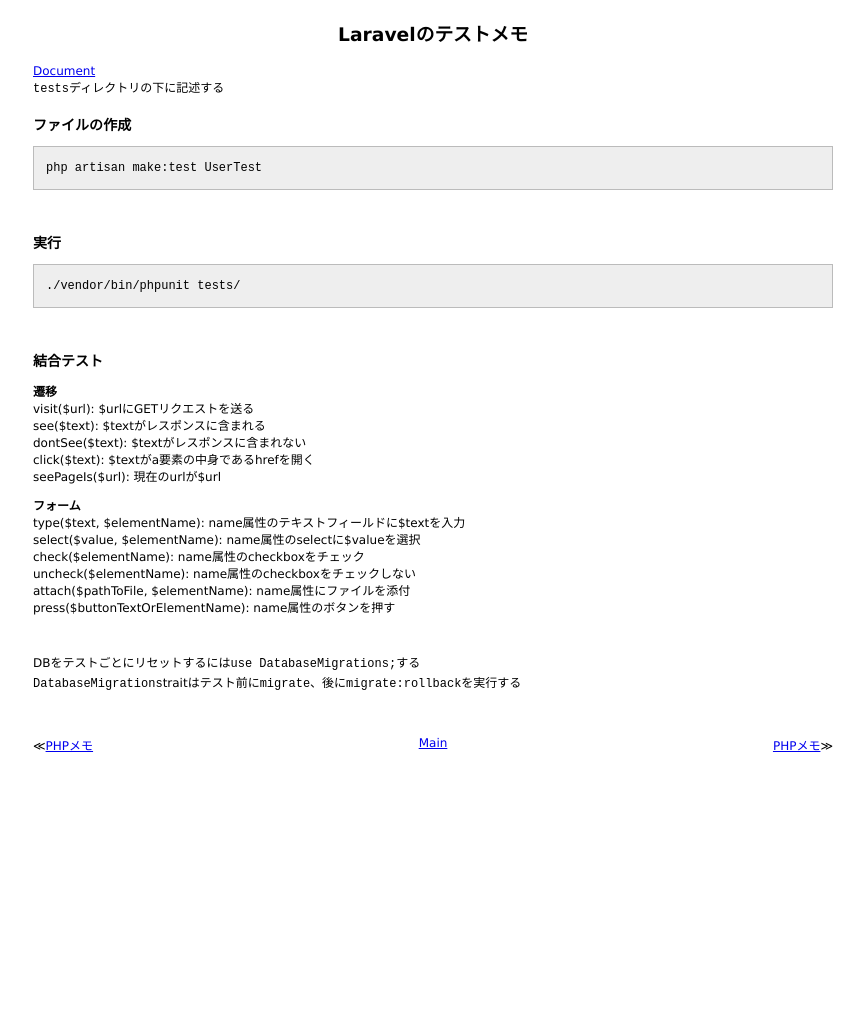
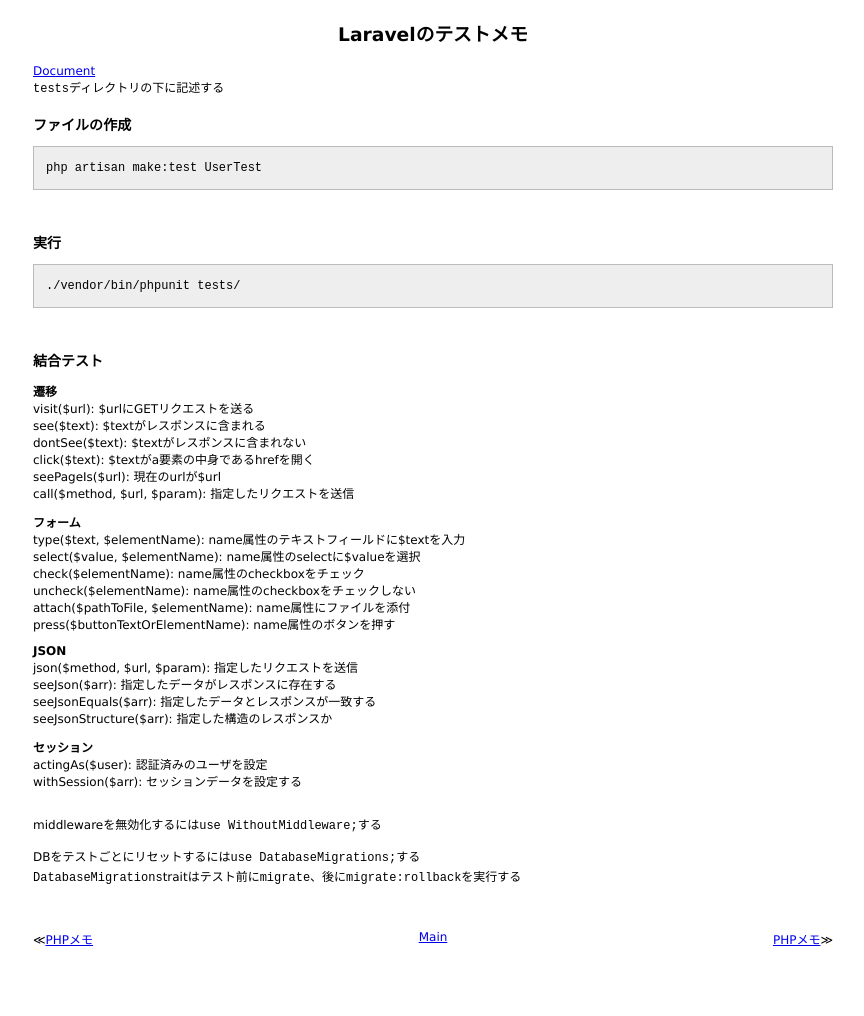
Before and after one commit to 38elements/38elements.github.com, a Jekyll site: the page built from _posts/2016-05-25-laravel-test.md, in a window 1280 px wide. Shown: the whole page, without its empty margins (207-1071 px from the left). Built offline with Jekyll 4.4.1, drawn with Linux system fonts in a browser that asks for light colours; before the commit the page ends 900 px from its top, so only the background shows below that.

Commit message:
Update 2016-05-25-laravel-test.md

```diff
--- a/_posts/2016-05-25-laravel-test.md
+++ b/_posts/2016-05-25-laravel-test.md
@@ -27,6 +27,7 @@ see($text): $textがレスポンスに含まれる
 dontSee($text): $textがレスポンスに含まれない
 click($text): $textがa要素の中身であるhrefを開く
 seePageIs($url): 現在のurlが$url
+call($method, $url, $param): 指定したリクエストを送信
 
 **フォーム**
 type($text, $elementName): name属性のテキストフィールドに$textを入力
@@ -36,8 +37,18 @@ uncheck($elementName): name属性のcheckboxをチェックしない
 attach($pathToFile, $elementName): name属性にファイルを添付
 press($buttonTextOrElementName): name属性のボタンを押す
 
+**JSON**
+json($method, $url, $param): 指定したリクエストを送信
+seeJson($arr): 指定したデータがレスポンスに存在する
+seeJsonEquals($arr): 指定したデータとレスポンスが一致する
+seeJsonStructure($arr): 指定した構造のレスポンスか
 
+**セッション**
+actingAs($user): 認証済みのユーザを設定
+withSession($arr): セッションデータを設定する
 <br>
+
+middlewareを無効化するには`use WithoutMiddleware;`する
 
 DBをテストごとにリセットするには`use DatabaseMigrations;`する
 `DatabaseMigrations`traitはテスト前に`migrate`、後に`migrate:rollback`を実行する
```
